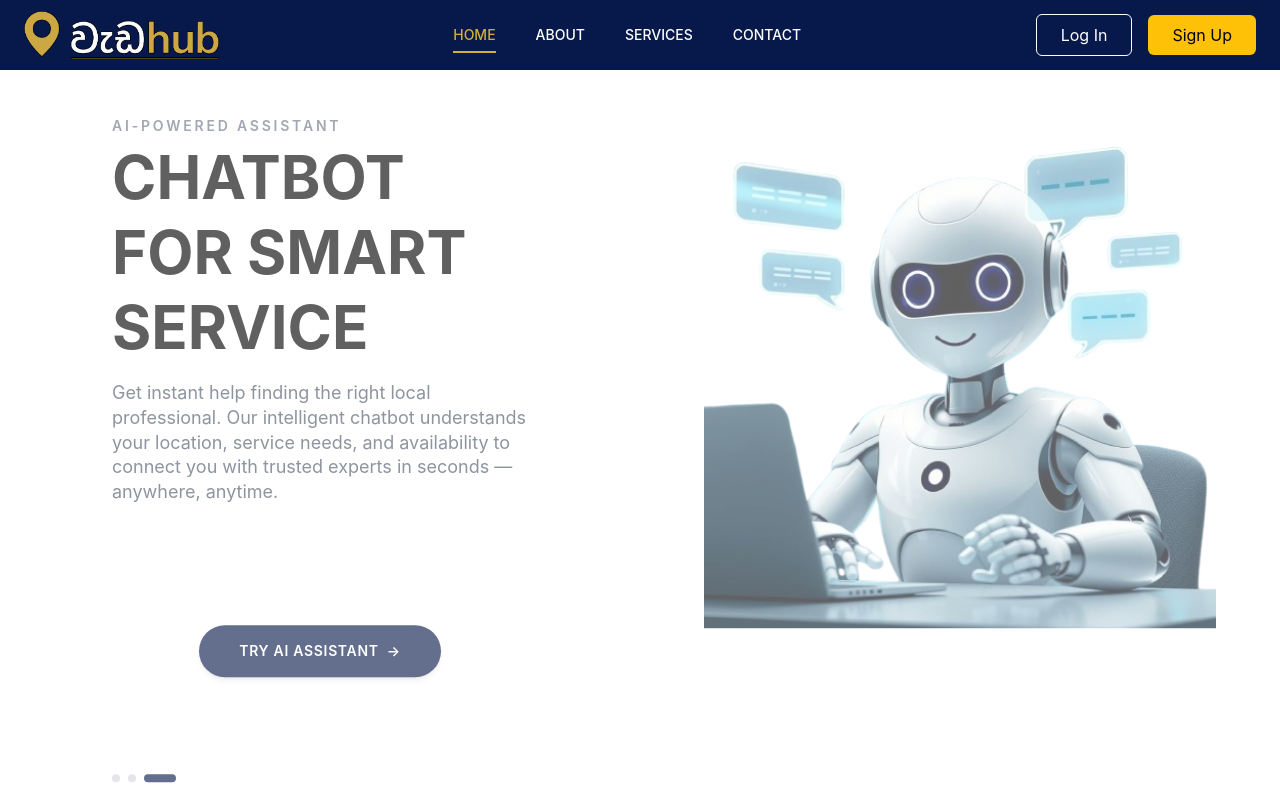
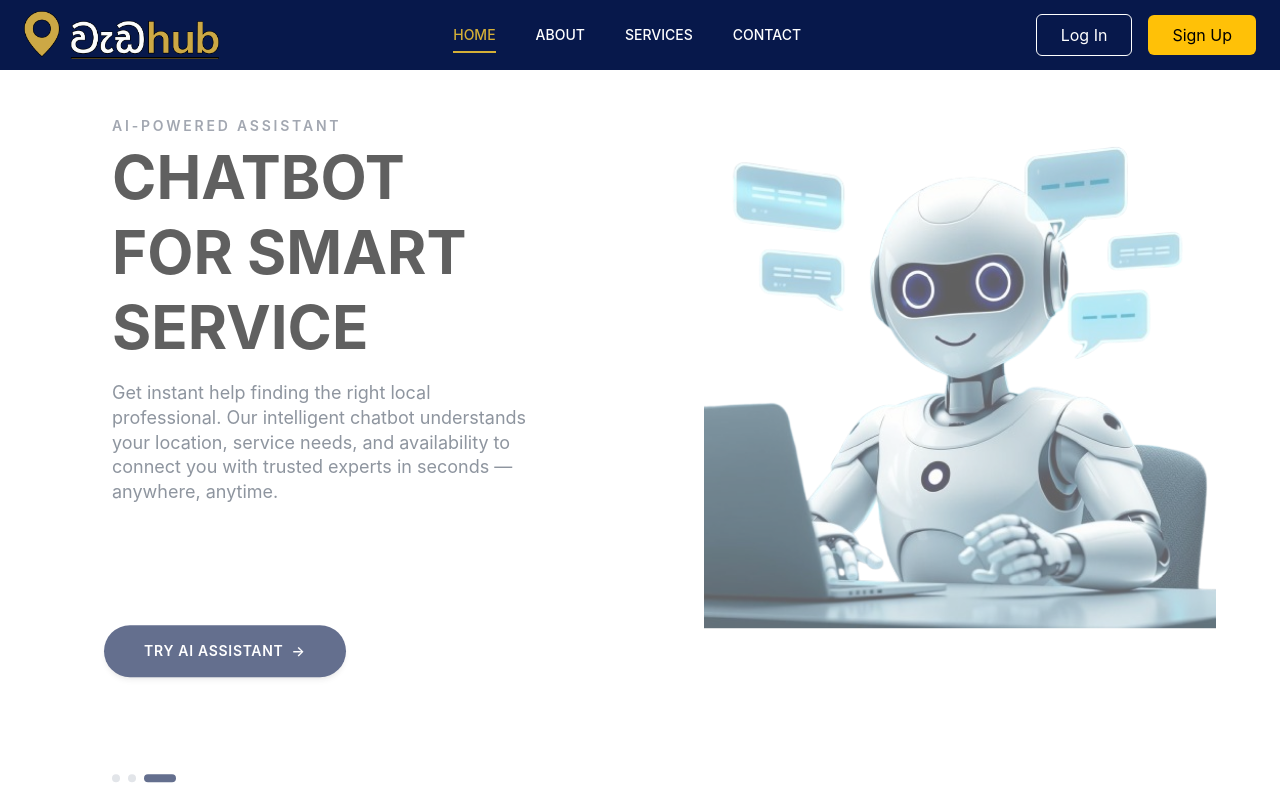
Before and after one commit to sathsararns/wedaHub-frontend, a React app: page / in a window 1280 px wide. Shown: the top 800 px of the page. Built offline with nearby package versions, Linux system fonts and the light colour scheme; the HTML template or start-up script is replaced by a standard one.

Commit message:
feat: adjust button alignment in HeroGrid

```diff
--- a/src/components/home/HeroGrid.jsx
+++ b/src/components/home/HeroGrid.jsx
@@ -83,7 +83,7 @@ export function HeroGrid() {
 
             </div>
 
-            <div className="flex justify-center">
+            <div className={`flex justify-start -ml-2`}>
               <button
                 className={`group inline-flex items-center justify-center bg-[#07184B] text-white font-semibold py-3 sm:py-4 px-8 sm:px-10 text-sm tracking-wider rounded-full shadow-md transition-all duration-300 hover:bg-[#0a1f5c] hover:shadow-lg hover:-translate-y-1 ${isLocationSlide ? '-mt-3' : ''}`}
               >
```
